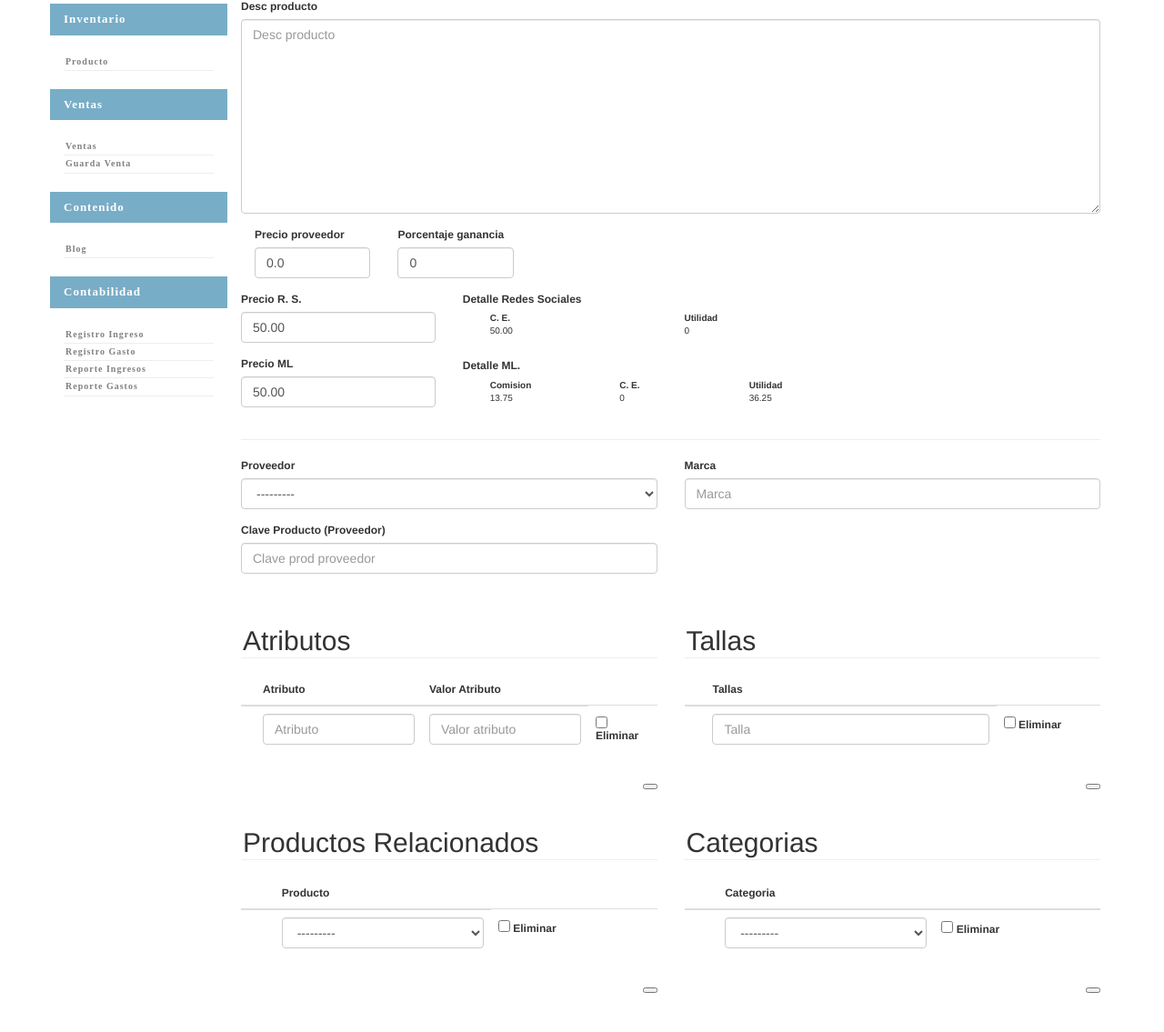
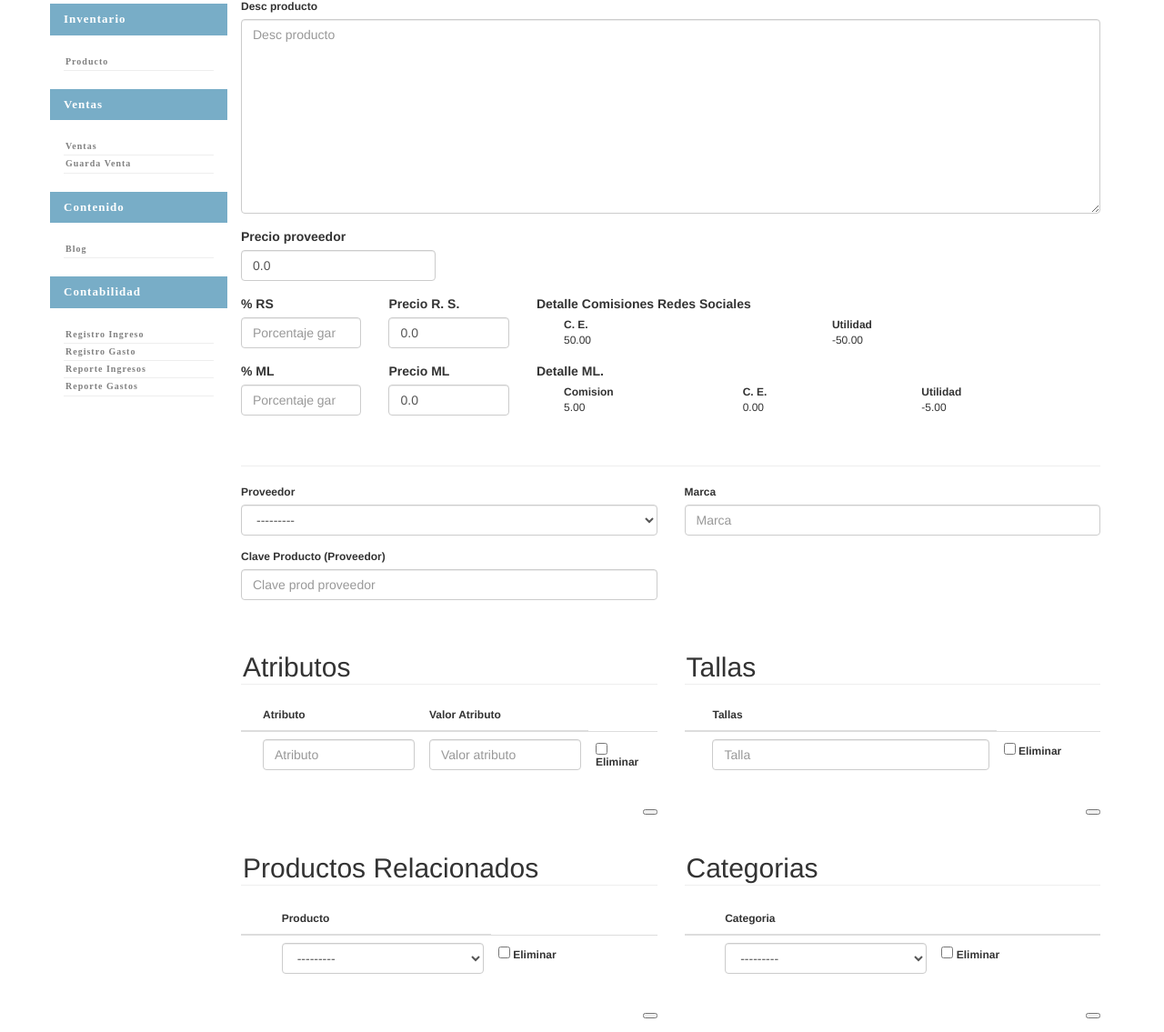
Before and after one commit to jasso208/xavis, a Django app: page /inventario/productos/new/ in a window 1280 px wide. Shown: the part 275-1410 px from the top of the page at 91% size. Run offline with Django 3.2, Linux system fonts and the light colour scheme; the visitor is signed in with stand-in values (Sample User, id 1); data that the repository does not hold is empty; some libraries are stand-ins or nearby versions.

Commit message:
mejoras cotizador

```diff
--- a/inventario/forms.py
+++ b/inventario/forms.py
@@ -10,7 +10,7 @@ class Proveedores_Form(forms.ModelForm):
 class Productos_Form(forms.ModelForm):
 	class Meta:
 		model=Productos
-		fields=('nombre','precio_ml','porcentaje_ganancia','desc_producto','precio','descuento','id_proveedor','marca','id_estatus','clave_prod_proveedor','precio_proveedor',"publicado_ml",)
+		fields=('nombre','precio_ml','porcentaje_ganancia','porcentaje_ganancia_ml','desc_producto','precio','descuento','id_proveedor','marca','id_estatus','clave_prod_proveedor','precio_proveedor',"publicado_ml",)
 
 class Busqueda_Producto_Form(forms.Form):
 	id_proveedor=forms.ModelChoiceField(queryset=Proveedor.objects.all())
--- a/inventario/models.py
+++ b/inventario/models.py
@@ -21,6 +21,7 @@ class Proveedor(models.Model):
 class Productos(models.Model):
 	nombre=models.CharField(max_length=60)
 	desc_producto=models.TextField()
+	porcentaje_ganancia=models.DecimalField(max_digits=26,decimal_places=2,default=0.00)
 	precio=models.DecimalField(max_digits=26,decimal_places=2,default=0.00)# precio redes sociales.
 	descuento=models.IntegerField(default=0)
 	id_proveedor=models.ForeignKey(Proveedor,on_delete=models.PROTECT,null=True)
@@ -30,7 +31,7 @@ class Productos(models.Model):
 	precio_proveedor=models.DecimalField(max_digits=26,decimal_places=2,default=0.00,null=False)
 	publicado_ml=models.ForeignKey(Estatus,on_delete=models.PROTECT,default=2,related_name="publicado_ml")
 	precio_ml=models.DecimalField(max_digits=26,decimal_places=2,default=0.00)
-	porcentaje_ganancia=models.IntegerField(default=0)
+	porcentaje_ganancia_ml=models.DecimalField(max_digits=26,decimal_places=2,default=0.00)
 
 	def __str__(self):
 		return str(self.id)+' '+self.nombre
--- a/inventario/templates/inventario/busca_producto.html
+++ b/inventario/templates/inventario/busca_producto.html
@@ -107,7 +107,8 @@
 
 							<p style="font-size: 20px; text-align: center; color:red"> <span style="font-weight: bold;">${{prod.precio}} </span> <span style="color: black;font-size: 10px;">$RS</span>
 
-						</p>
+							</p>
+						</div>
 						<div class="col-xs-12">
 							<p style="font-size: 10px; text-align: center; color:red"> <span style="font-weight: bold;">${{prod.precio_ml}}</span> <span style="color: black;font-size: 10px;">$ML</span>
 						</p>
--- a/inventario/templates/inventario/producto.html
+++ b/inventario/templates/inventario/producto.html
@@ -56,6 +56,60 @@
 		</div>
 	</div>
 	<div class="row">
+		<div class="col-xs-6 col-md-3">
+			{% bootstrap_field form.precio_proveedor %}
+		</div>
+	</div>
+	<div class="row">
+		<div class="col-xs-4 col-md-2" >
+			<label for="">% RS</label>
+			{% bootstrap_field form.porcentaje_ganancia show_label=False%}
+		</div>
+
+		<div class="col-xs-4 col-md-2">
+			<label for="">Precio R. S. </label>
+			{%bootstrap_field form.precio show_label=False %}
+		</div>
+		<div class="col-xs-12 col-md-8">
+			<label for="">
+				Detalle Comisiones Redes Sociales
+			</label>
+
+			<div class="col-xs-12" style="font-size:12px">
+				<div class="col-xs-6"><strong>C. E.</strong>  </div>
+				<div class="col-xs-6"> <strong>Utilidad</strong> </div>
+				<div class="col-xs-6"> <p> <span id="c_envio_rs">0.00</span> </p></div>
+				<div class="col-xs-6"><p> <span id="c_utilidad_rs">0.00</span> </p></div>
+			</div>
+		</div>
+	</div>
+	<div class="row">
+		<div class="col-xs-4 col-md-2" >
+			<label for="">% ML</label>
+			{% bootstrap_field form.porcentaje_ganancia_ml show_label=False%}
+		</div>
+		<div class="col-xs-4 col-md-2">
+			<label for="">Precio ML</label>
+			{%bootstrap_field form.precio_ml show_label=False %}
+		</div>
+		<div class="col-xs-12 col-md-8">
+			<label for="">
+				Detalle ML.
+			</label>
+			<div class="col-xs-12" style="font-size:12px">
+				<div class="col-xs-4"> <strong>Comision</strong> </div>
+				<div class="col-xs-4"> <strong>C. E.</strong> </div>
+				<div class="col-xs-4"> <strong>Utilidad</strong> </div>
+				<div class="col-xs-4"><p><span id="c_comision_ml">0.00</span> </p></div>
+				<div class="col-xs-4"><p><span id="c_costo_envio_ml">0.00</span> </p></div>
+				<div class="col-xs-4"><p><span id="c_utilidad_ml">0.00</span> </p></div>
+			</div>
+		</div>
+
+	</div>
+
+<!--
+	<div class="row">
 		<div class="col-xs-12  cls_form">
 			<div class="col-xs-4 col-md-2" >
 				{% bootstrap_field form.precio_proveedor %}
@@ -73,6 +127,7 @@
 			{%bootstrap_field form.precio_ml show_label=False %}
 
 		</div>
+
 		<div class="col-md-6 cls_form" >
 			<label for="">
 				Detalle Redes Sociales
@@ -104,11 +159,16 @@
 			<br>
 			<br>
 		</div>
+
 		<br>
 		<div class="col-md-3 cls_form" style="display: none;">
 			{% bootstrap_field form.descuento %}
 		</div>
-	</div>
+	</div>-->
+	<br>
+		<div class="col-md-3 cls_form" style="display: none;">
+			{% bootstrap_field form.descuento %}
+		</div>
 	<hr>
 	<div class="row">
 		<div class="col-xs-6 cls_form">
@@ -334,35 +394,42 @@
 
 			var fn_calcula_utilidad_rs=function()
 				{
-					p_desc=1+(parseFloat($("#id_porcentaje_ganancia").val())/100)
-					var pf=$("#id_precio_proveedor").val()*p_desc;
+					var c_utilidad_rs=0.00;
+					var pf=$("#id_precio").val();
 							var costo_envio=0.00
 							if (pf<500.00)
 							{
-								pf=pf+50;
+
 								$("#c_envio_rs").text("50.00");
 								costo_envio=50;
 							}
 							else
 							{
-								pf=pf+30;
+
 								$("#c_envio_rs").text("30.00");
 								costo_envio=30;
 							}
-							var c_utilidad_rs=pf-costo_envio-$("#id_precio_proveedor").val();
+							console.log(parseFloat(pf).toFixed(2));
+							var c_utilidad_rs=parseFloat(pf).toFixed(2)-parseFloat(costo_envio).toFixed(2)-parseFloat($("#id_precio_proveedor").val()).toFixed(2);
 
-							$("#id_precio").val(pf.toFixed(2));
-							$("#c_utilidad_rs").text(c_utilidad_rs);
+							p_ganancia=(parseFloat(c_utilidad_rs).toFixed(2)*parseFloat(100).toFixed(2))/parseFloat($("#id_precio_proveedor").val()).toFixed(2);
+							$("#id_porcentaje_ganancia").val(parseFloat(p_ganancia).toFixed(2));
+							$("#c_utilidad_rs").text(parseFloat(c_utilidad_rs).toFixed(2));
 				}
+
 				var fn_calcula_utilidad_ml=function()
 				{
 					var comision=0.00;
 					var costo_envio=0.00;
 					var utilidad=0.00;
-					comision=($("#id_precio").val()*0.175)+5.00;
+					var precio=0.00;
+					var p_ganancia=0.00;
+					precio=parseFloat($("#id_precio_ml").val());
+
+					comision=(precio*0.175)+5.00;
 
 					//if es mayor a 498 consideramos envio
-					if ($("#id_precio").val()>498.00)
+					if (precio>498.00)
 					{
 						costo_envio=73.5;
 					}
@@ -372,28 +439,37 @@
 						costo_envio=0.00;
 					}
 
-					$("#id_precio_ml").val((parseFloat($("#id_precio").val()) + parseFloat(costo_envio)).toFixed(2)  );
 
-					utilidad=$("#id_precio_ml").val()-costo_envio-comision-$("#id_precio_proveedor").val();
-					$("#c_comision_ml").text(comision);
-					$("#c_costo_envio_ml").text(costo_envio);
-					$("#c_utilidad_ml").text(utilidad);
+
+					utilidad=precio-$("#id_precio_proveedor").val()-comision-costo_envio;
+					p_ganancia=(utilidad*100)/$("#id_precio_proveedor").val();
+					$("#id_porcentaje_ganancia_ml").val(parseFloat(p_ganancia).toFixed(2));
+
+					$("#c_comision_ml").text(parseFloat(comision).toFixed(2));
+					$("#c_costo_envio_ml").text(parseFloat(costo_envio).toFixed(2));
+					$("#c_utilidad_ml").text(parseFloat(utilidad).toFixed(2));
 
 
 				}
+				$("#id_precio_ml").keyup(
+					function()
+					{
+						fn_calcula_utilidad_ml();
+					}
+				);
+				$("#id_precio").keyup(
+					function()
+					{
+						fn_calcula_utilidad_rs();
+					}
+				);
+
 			$("#id_precio_proveedor").keyup(function(){
+				fn_calcula_utilidad_rs();
 
-				fn_calcula_utilidad_rs();
 				fn_calcula_utilidad_ml();
+			});
 
-			});
-			$("#id_porcentaje_ganancia").keyup(
-				function()
-				{
-				fn_calcula_utilidad_rs();
-				fn_calcula_utilidad_ml();
-				}
-			);
 
 			fn_calcula_utilidad_rs();
 			fn_calcula_utilidad_ml();
```
